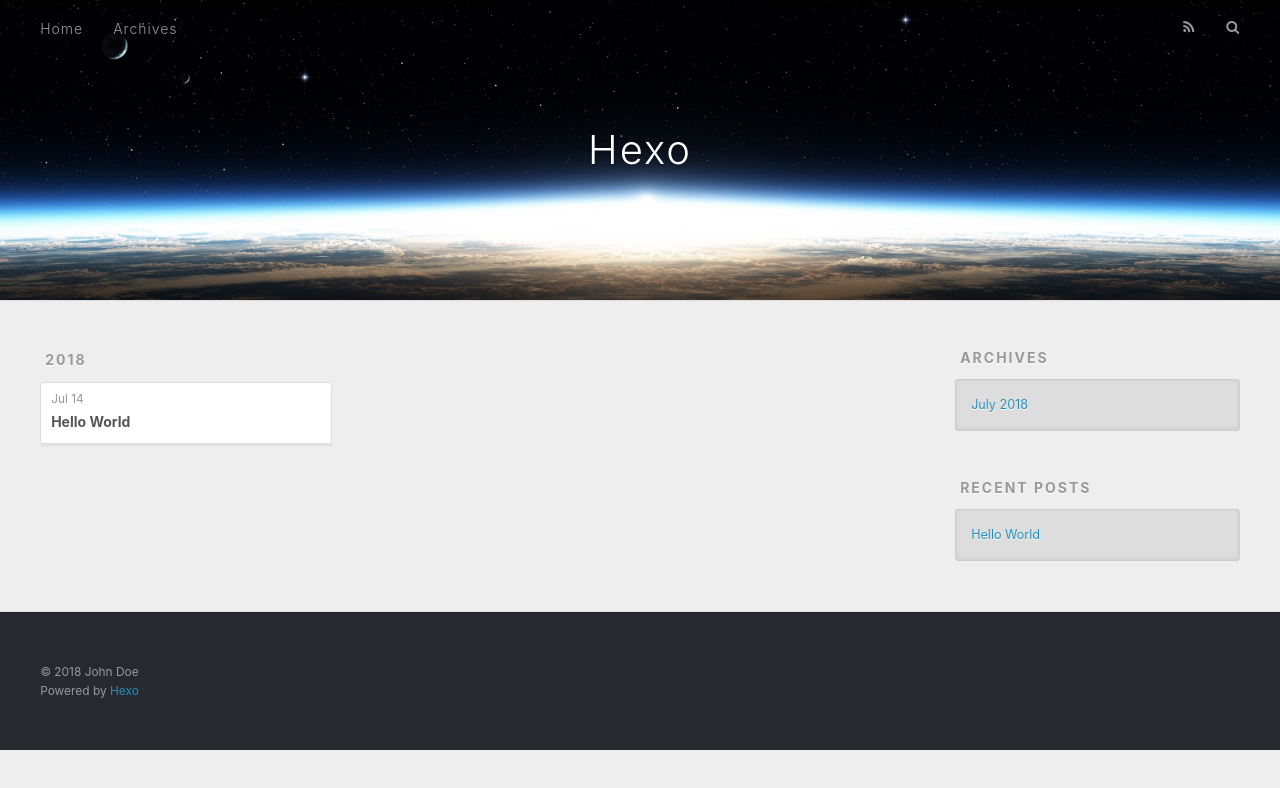
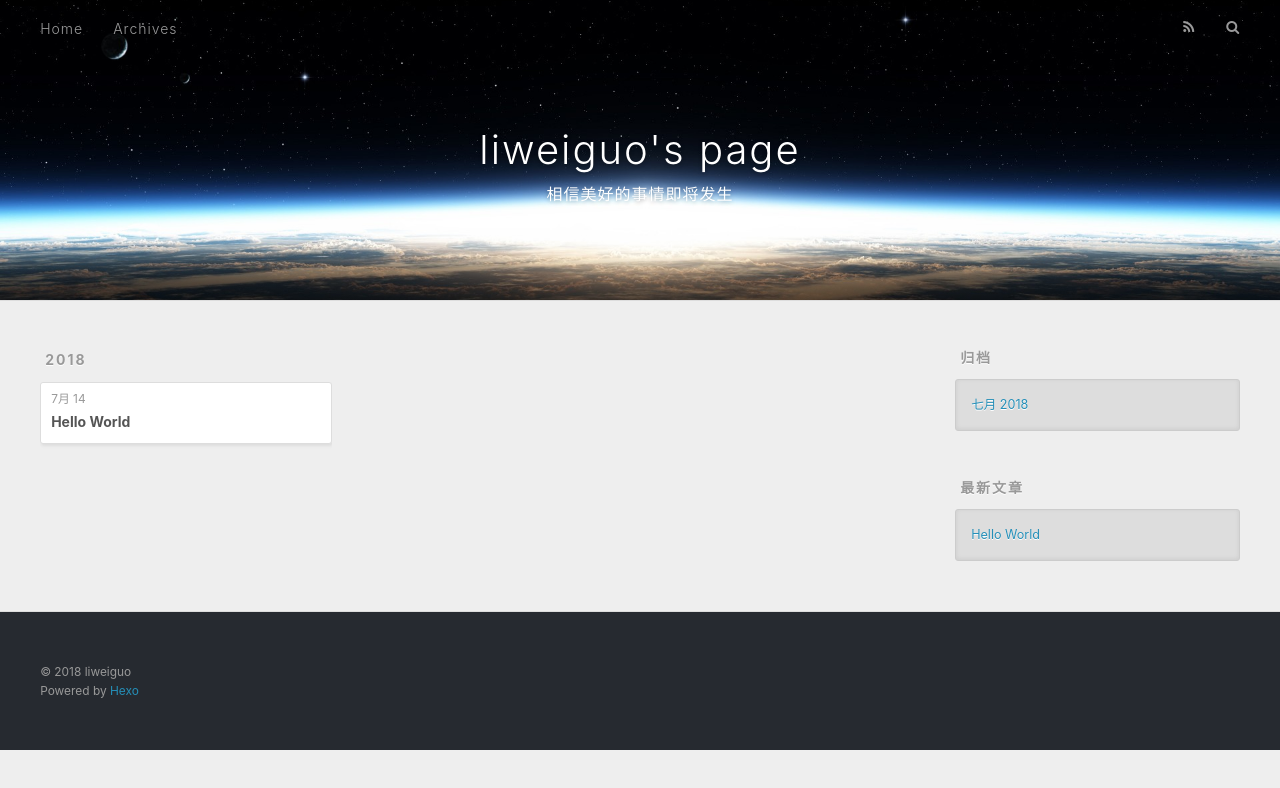
Before and after one commit to ilvli/ilvli.github.io, a plain HTML site: page archives/index.html in a window 1280 px wide. Drawn offline with nearby package versions, Linux system fonts and the light colour scheme.

Commit message:
Site updated: 2018-07-16 21:39:54

```diff
--- a/archives/index.html
+++ b/archives/index.html
@@ -5,17 +5,20 @@
 
 
 
-  <title>Archives | Hexo</title>
+  <title>归档 | liweiguo&#39;s page</title>
   <meta name="viewport" content="width=device-width, initial-scale=1, maximum-scale=1">
-  <meta property="og:type" content="website">
-<meta property="og:title" content="Hexo">
+  <meta name="description" content="记录学习，记录生活，见证世界">
+<meta property="og:type" content="website">
+<meta property="og:title" content="liweiguo&#39;s page">
 <meta property="og:url" content="http://yoursite.com/archives/index.html">
-<meta property="og:site_name" content="Hexo">
-<meta property="og:locale" content="default">
+<meta property="og:site_name" content="liweiguo&#39;s page">
+<meta property="og:description" content="记录学习，记录生活，见证世界">
+<meta property="og:locale" content="zh-CN">
 <meta name="twitter:card" content="summary">
-<meta name="twitter:title" content="Hexo">
+<meta name="twitter:title" content="liweiguo&#39;s page">
+<meta name="twitter:description" content="记录学习，记录生活，见证世界">
 
-    <link rel="alternate" href="/atom.xml" title="Hexo" type="application/atom+xml">
+    <link rel="alternate" href="/atom.xml" title="liweiguo&#39;s page" type="application/atom+xml">
 
 
     <link rel="icon" href="/favicon.png">
@@ -34,8 +37,12 @@
   <div id="header-outer" class="outer">
     <div id="header-title" class="inner">
       <h1 id="logo-wrap">
-        <a href="/" id="logo">Hexo</a>
+        <a href="/" id="logo">liweiguo&#39;s page</a>
       </h1>
+
+        <h2 id="subtitle-wrap">
+          <a href="/" id="subtitle">相信美好的事情即将发生</a>
+        </h2>
 
     </div>
     <div id="header-inner" class="inner">
@@ -51,7 +58,7 @@
 
           <a id="nav-rss-link" class="nav-icon" href="/atom.xml" title="RSS Feed"></a>
 
-        <a id="nav-search-btn" class="nav-icon" title="Search"></a>
+        <a id="nav-search-btn" class="nav-icon" title="搜索"></a>
       </nav>
       <div id="search-form-wrap">
         <form action="//google.com/search" method="get" accept-charset="UTF-8" class="search-form"><input type="search" name="q" class="search-form-input" placeholder="Search"><button type="submit" class="search-form-submit">&#xF002;</button><input type="hidden" name="sitesearch" value="http://yoursite.com"></form>
@@ -77,7 +84,7 @@
   <div class="archive-article-inner">
     <header class="archive-article-header">
       <a href="/2018/07/14/hello-world/" class="archive-article-date">
-  <time datetime="2018-07-14T10:21:55.310Z" itemprop="datePublished">Jul 14</time>
+  <time datetime="2018-07-14T10:21:55.310Z" itemprop="datePublished">7月 14</time>
 </a>
 
 
@@ -109,9 +116,9 @@
 
 
   <div class="widget-wrap">
-    <h3 class="widget-title">Archives</h3>
+    <h3 class="widget-title">归档</h3>
     <div class="widget">
-      <ul class="archive-list"><li class="archive-list-item"><a class="archive-list-link" href="/archives/2018/07/">July 2018</a></li></ul>
+      <ul class="archive-list"><li class="archive-list-item"><a class="archive-list-link" href="/archives/2018/07/">七月 2018</a></li></ul>
     </div>
   </div>
 
@@ -119,7 +126,7 @@
 
 
   <div class="widget-wrap">
-    <h3 class="widget-title">Recent Posts</h3>
+    <h3 class="widget-title">最新文章</h3>
     <div class="widget">
       <ul>
 
@@ -139,7 +146,7 @@
 
   <div class="outer">
     <div id="footer-info" class="inner">
-      &copy; 2018 John Doe<br>
+      &copy; 2018 liweiguo<br>
       Powered by <a href="http://hexo.io/" target="_blank">Hexo</a>
     </div>
   </div>
```
Also changed, not shown: 2018/07/14/hello-world/index.html (+14 -10 lines), archives/2018/07/index.html (+21 -14 lines), archives/2018/index.html (+21 -14 lines), index.html (+20 -13 lines).
